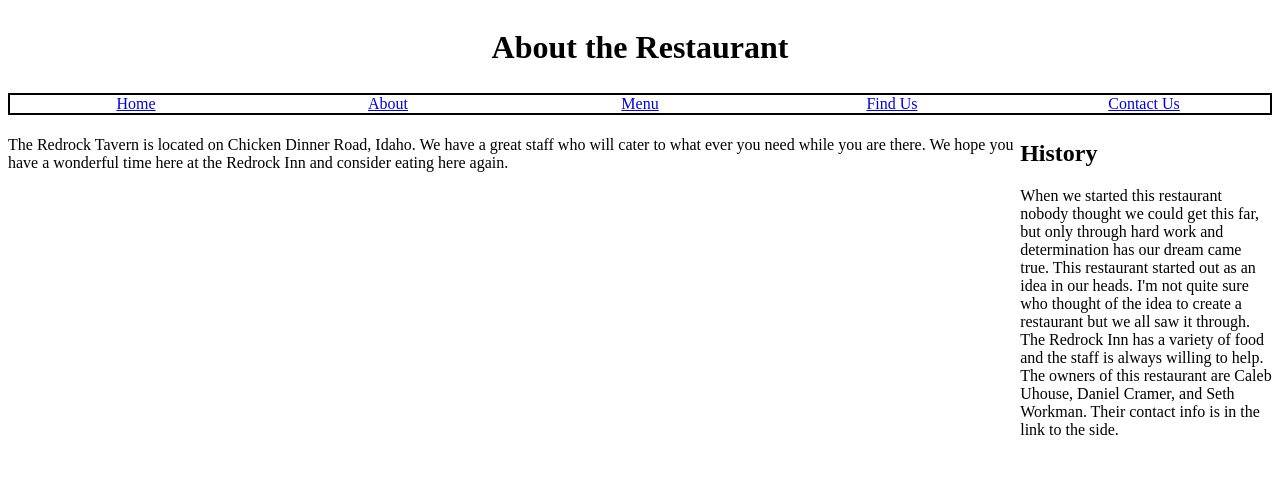
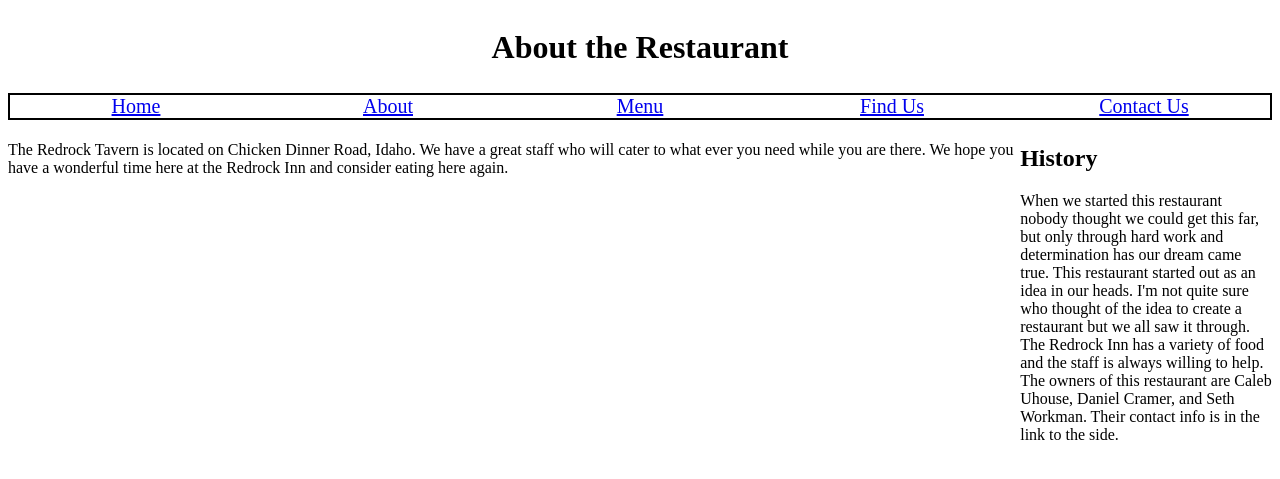
Before and after one commit to CalebUhouse/Web-Design-Group-Project, a PHP site: page /About.html in a window 1280 px wide. Shown: the top 479 px of the page. Run offline with PHP 8.4, Linux system fonts and the light colour scheme.

Commit message:
Update Restaurant.css

```diff
--- a/Restaurant.css
+++ b/Restaurant.css
@@ -63,4 +63,10 @@ footer
 div.navigation-bar
 {
     text-align: center;
+    font-size: 20px;
 }
+
+.menu-header
+{
+    font-size: 30px;
+}
```
